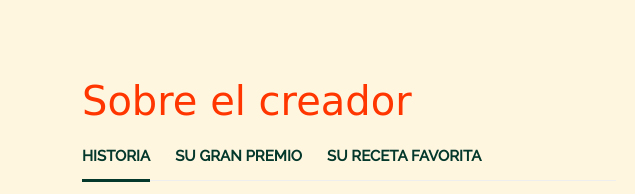
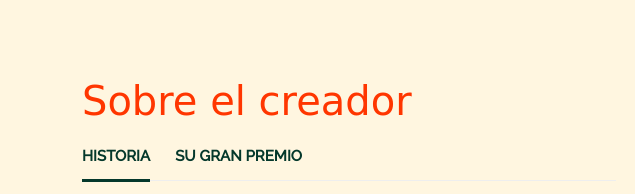
Before and after one commit to mercedesesposito/Bartenderclubdefinitivo, a plain HTML site: page index.html in a window 1280 px wide. Shown: the part 2500-2694 px from the top of the page, 0-635 px from the left. Drawn offline with nearby package versions, Linux system fonts and the light colour scheme; a web font is replaced by a local one.

Commit message:
Update index.html

```diff
--- a/index.html
+++ b/index.html
@@ -253,9 +253,6 @@
     </li>
     <li>
       <a class="nav-link" data-bs-toggle="pill" href="#tab2">Su gran premio</a>
-    </li>
-    <li>
-      <a class="nav-link" data-bs-toggle="pill" href="#tab3">Su receta favorita</a>
     </li>
   </ul><!-- End sobre el creador -->
 
```
